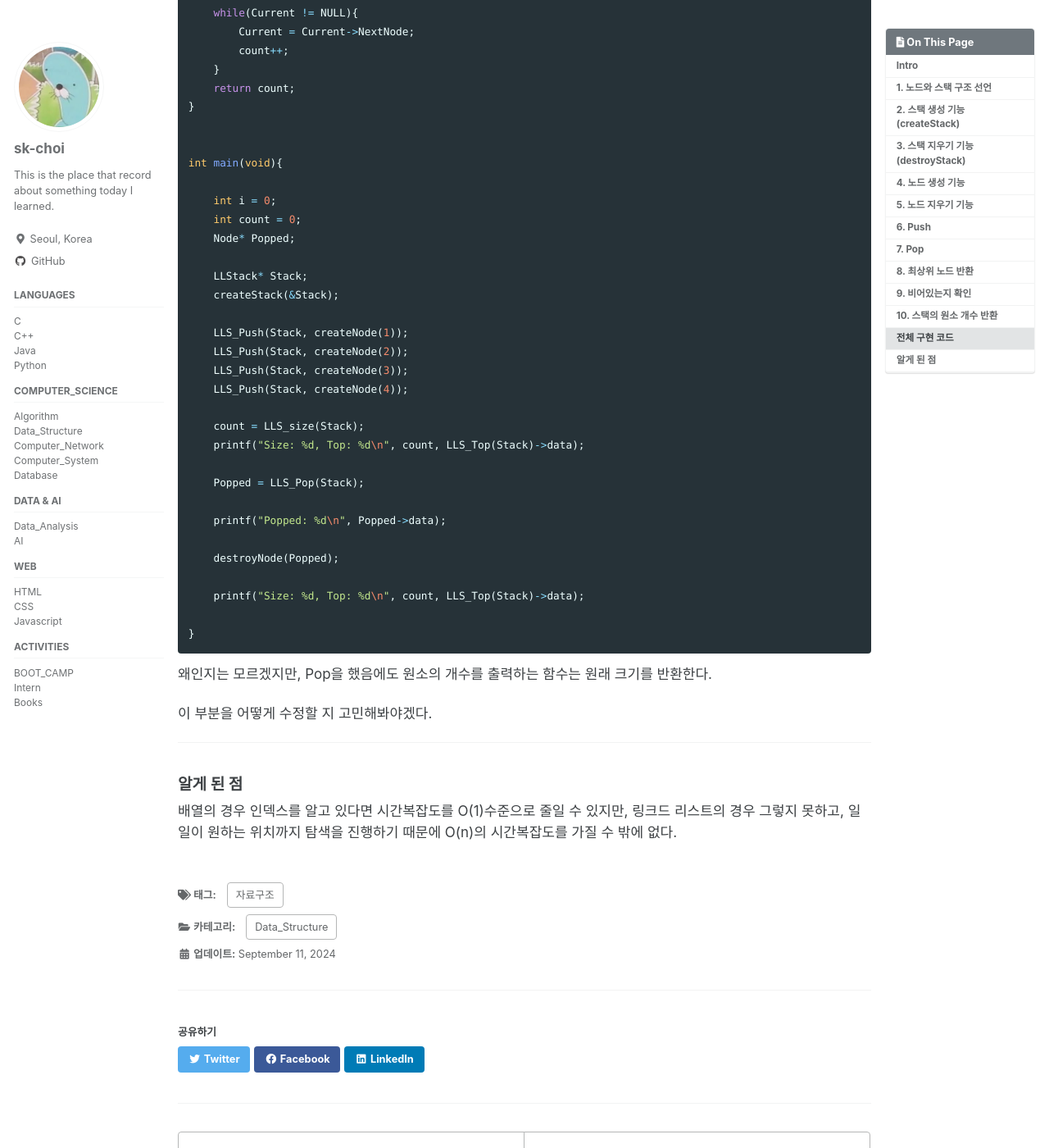
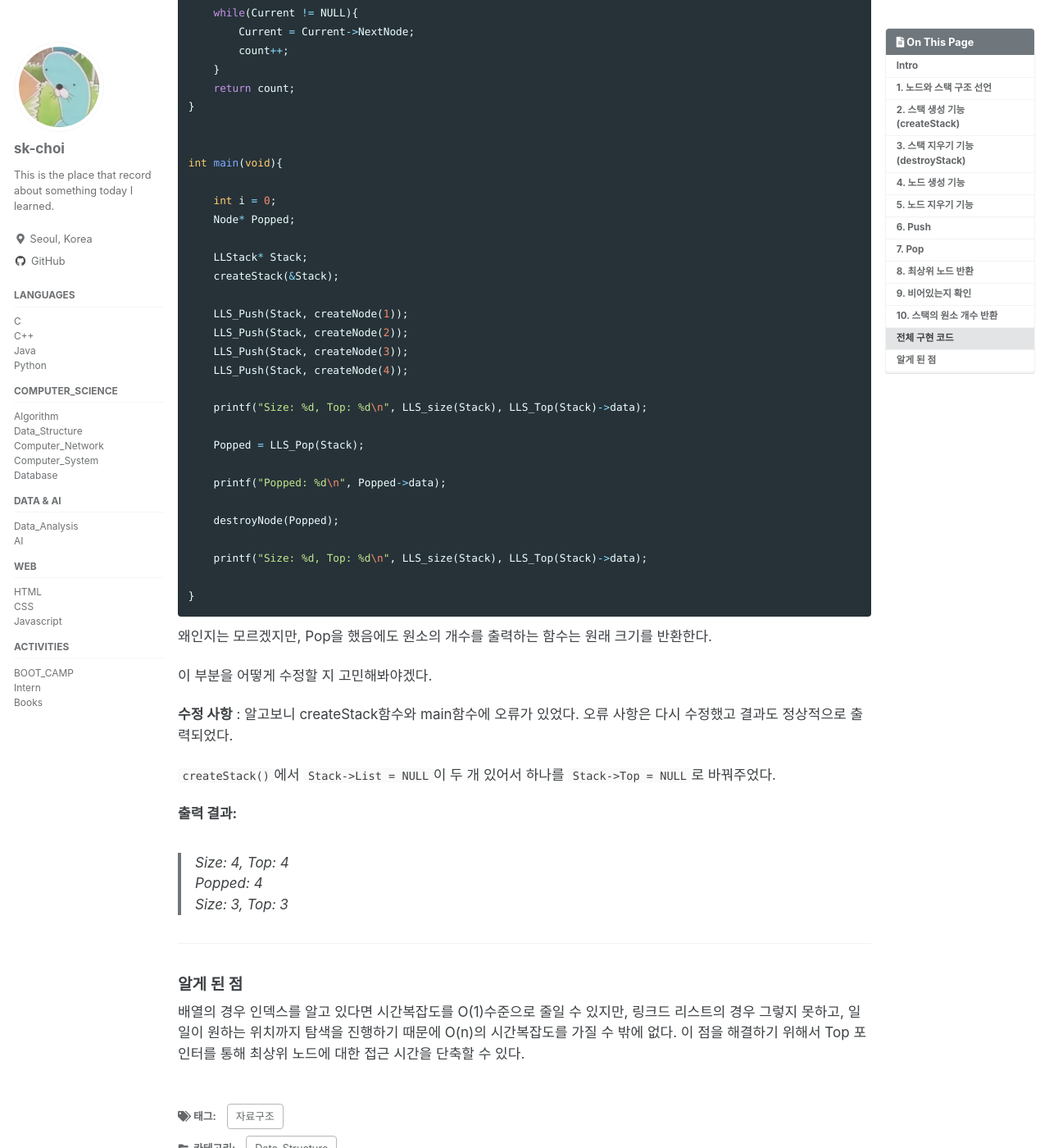
Before and after one commit to sk-choi/sk-choi.github.io, a Jekyll site: the page built from _posts/자료구조/2024-09-11-stack(linkedlist_base).md, in a window 1280 px wide and 1400 px high, scrolled down 6943 px. Shown: the whole window at 82% size. Built offline with Jekyll 4.4.1, drawn with Linux system fonts in a browser that asks for light colours; cached includes are drawn as plain includes.

Commit message:
post edited

````diff
--- a/_posts/자료구조/2024-09-11-stack(linkedlist_base).md
+++ b/_posts/자료구조/2024-09-11-stack(linkedlist_base).md
@@ -66,7 +66,7 @@
     // 스택을 자유 저장소에 저장
     (*Stack) = (LLStack*)malloc(sizeof(LLStack));
     (*Stack)->List = NULL;
-    (*Stack)->List = NULL;
+    (*Stack)->Top = NULL;
 }
 ```
 
@@ -260,7 +260,7 @@
     // 스택을 자유 저장소에 저장
     (*Stack) = (LLStack*)malloc(sizeof(LLStack));
     (*Stack)->List = NULL;
-    (*Stack)->List = NULL;
+    (*Stack)->Top = NULL;
 }
 
 int LLS_isEmpty(LLStack* Stack){
@@ -338,7 +338,6 @@
 int main(void){
 
     int i = 0;
-    int count = 0;
     Node* Popped;
 
     LLStack* Stack;
@@ -349,8 +348,7 @@
     LLS_Push(Stack, createNode(3));
     LLS_Push(Stack, createNode(4));
 
-    count = LLS_size(Stack);
-    printf("Size: %d, Top: %d\n", count, LLS_Top(Stack)->data);
+    printf("Size: %d, Top: %d\n", LLS_size(Stack), LLS_Top(Stack)->data);
 
     Popped = LLS_Pop(Stack);
 
@@ -358,7 +356,7 @@
 
     destroyNode(Popped);
 
-    printf("Size: %d, Top: %d\n", count, LLS_Top(Stack)->data);
+    printf("Size: %d, Top: %d\n", LLS_size(Stack), LLS_Top(Stack)->data);
 
 }
 ```
@@ -367,8 +365,18 @@
 
 이 부분을 어떻게 수정할 지 고민해봐야겠다.
 
+**수정 사항** : 알고보니 createStack함수와 main함수에 오류가 있었다. 오류 사항은 다시 수정했고 결과도 정상적으로 출력되었다.
+
+`createStack()`에서 `Stack->List = NULL`이 두 개 있어서 하나를 `Stack->Top = NULL`로 바꿔주었다.
+
+**출력 결과:**
+
+> Size: 4, Top: 4
+> Popped: 4
+> Size: 3, Top: 3
+
 * * *
 
 ### 알게 된 점
 
-배열의 경우 인덱스를 알고 있다면 시간복잡도를 O(1)수준으로 줄일 수 있지만, 링크드 리스트의 경우 그렇지 못하고, 일일이 원하는 위치까지 탐색을 진행하기 때문에 O(n)의 시간복잡도를 가질 수 밖에 없다.
+배열의 경우 인덱스를 알고 있다면 시간복잡도를 O(1)수준으로 줄일 수 있지만, 링크드 리스트의 경우 그렇지 못하고, 일일이 원하는 위치까지 탐색을 진행하기 때문에 O(n)의 시간복잡도를 가질 수 밖에 없다. 이 점을 해결하기 위해서 Top 포인터를 통해 최상위 노드에 대한 접근 시간을 단축할 수 있다.
````
